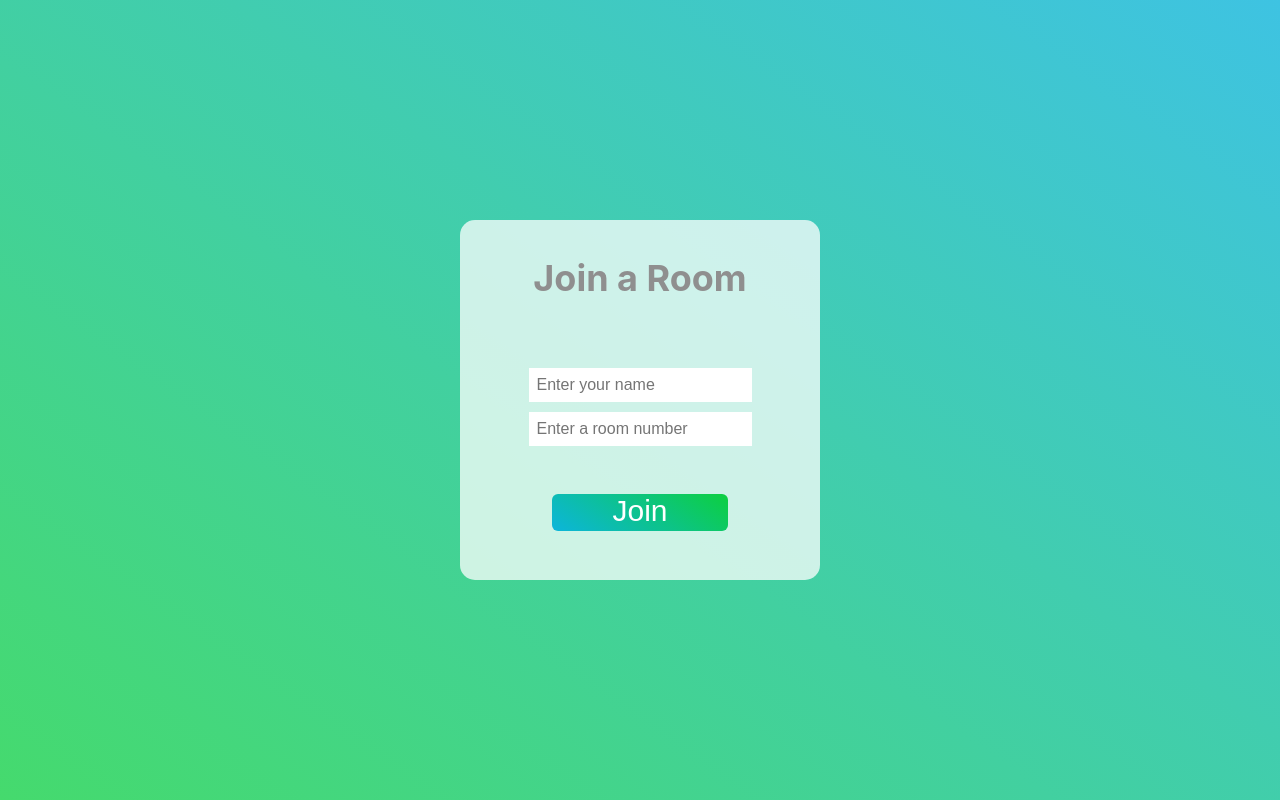
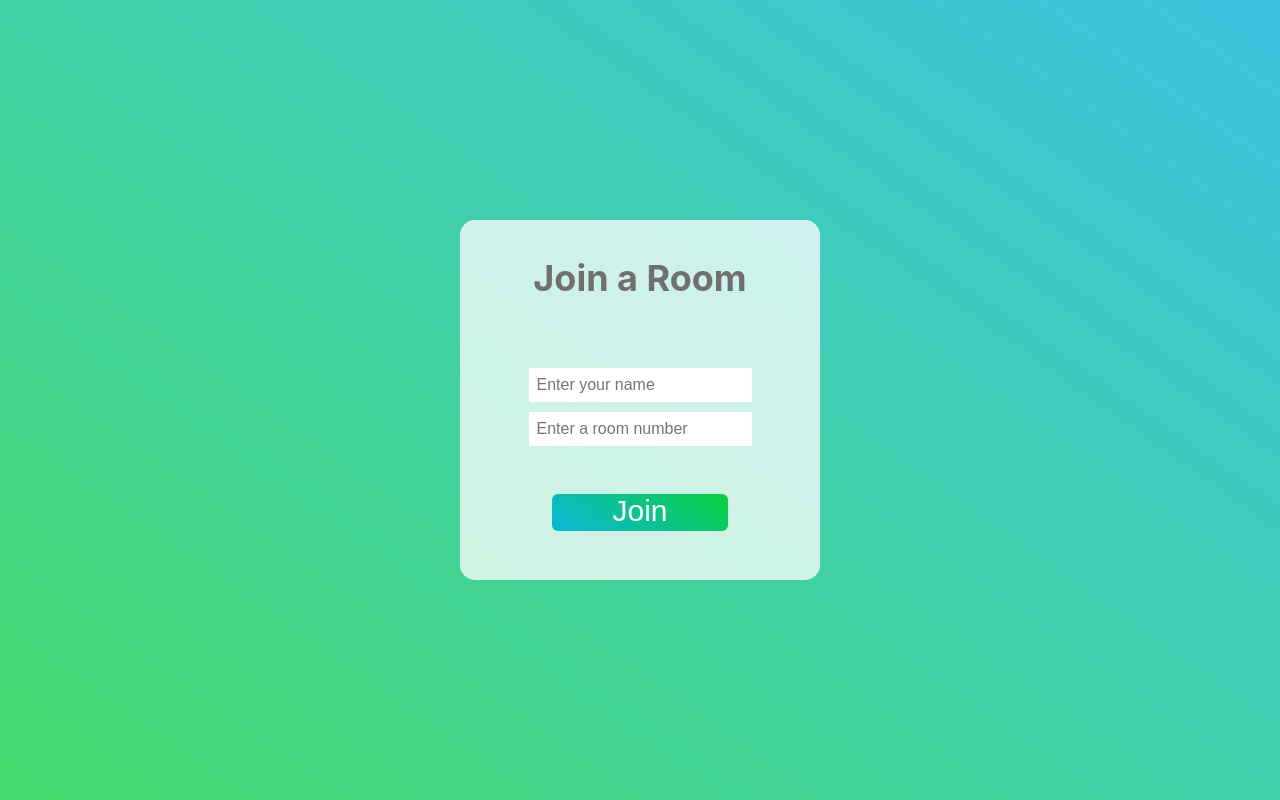
Before and after one commit to Julianmenav/websockets-chat, a React (Create React App) app in the folder client/: page /#/ in a window 1280 px wide. Built offline with nearby package versions, Linux system fonts and the light colour scheme; no server answers.

Commit message:
style(client): make hompage form darker

```diff
--- a/client/src/App.css
+++ b/client/src/App.css
@@ -28,7 +28,7 @@
 }
 
 .roomFormHeader > p {
-  color: rgb(143, 143, 143);
+  color: rgb(112, 112, 112);
   font-weight: bold;
 }
 
```
